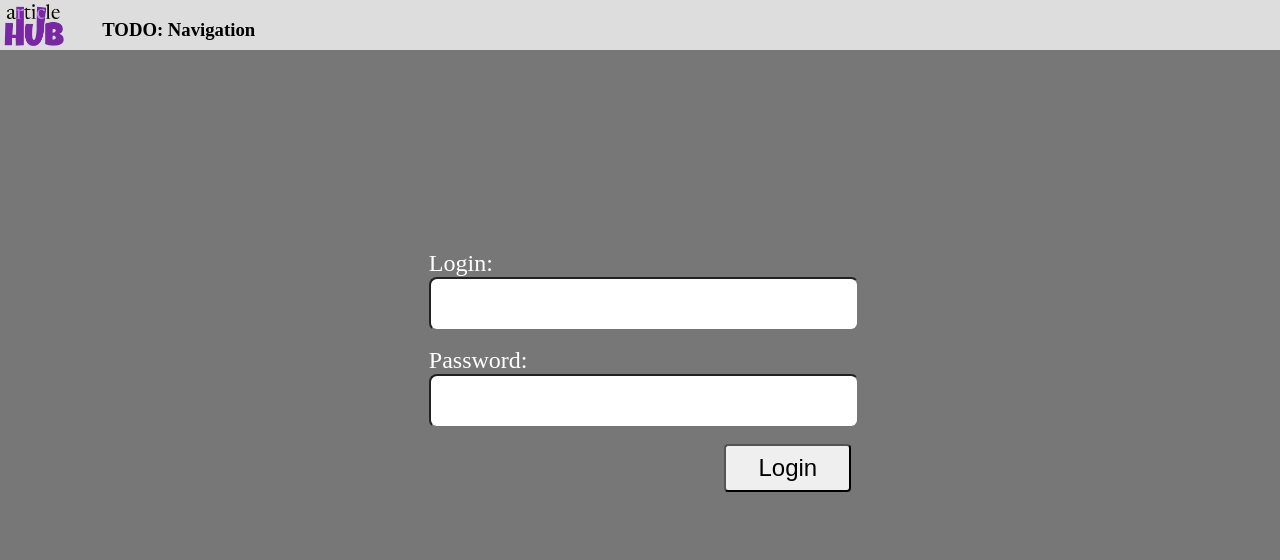
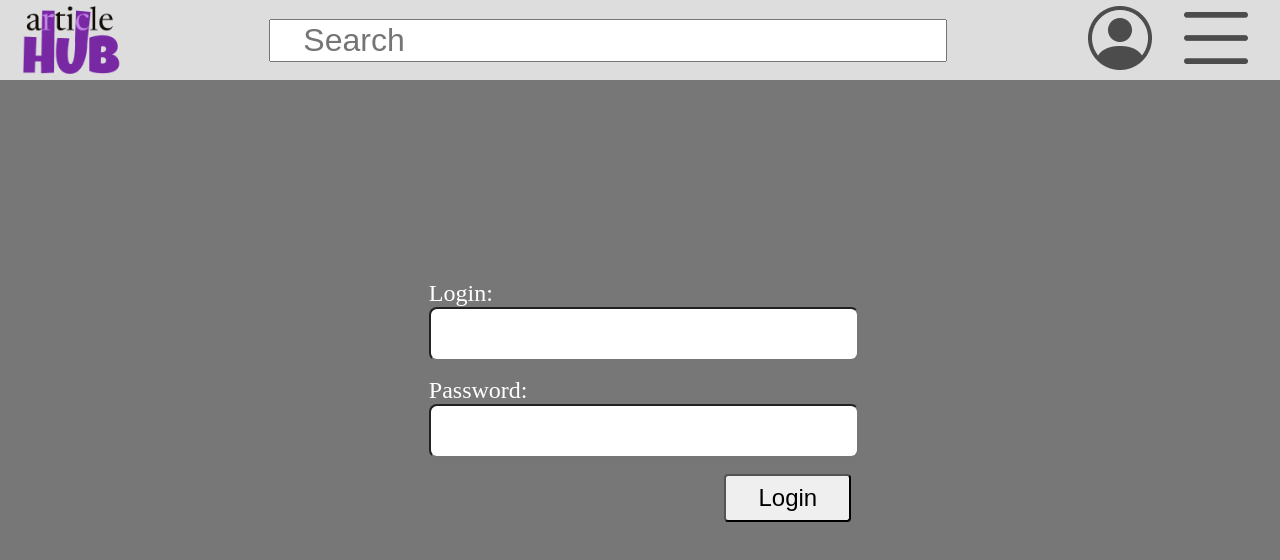
Before and after one commit to IlliaMan/PublishingPlatform, a Svelte app: page / in a window 1280 px wide. Shown: the top 560 px of the page. Built offline with nearby package versions, Linux system fonts and the light colour scheme.

Commit message:
Header initial version finished

```diff
--- a/src/Header.svelte
+++ b/src/Header.svelte
@@ -3,22 +3,44 @@
 </script>
 
 <header>
-<img src="logo.png" alt="logo" />
- <h3>TODO: Navigation</h3>
+<img src="logo.png" alt="logo" class="logo"/>
+ <input type="text" placeholder="Search"/>
+ <button on:click={() => { console.log('clicked'); }}>
+    <img src="ProfileIcon.png" alt="Progile Icon" class="profile"/>
+ </button>
+  <button on:click={() => { console.log('clicked'); }}>
+    <img src="MenuIcon.png" alt="Menu Icon" class="profile"/>
+ </button>
 </header>
 
 <style>
+
+  .logo {
+    padding: 0.375rem;
+    margin-left: 1rem;
+  }
   header {
     display: flex;
     flex-direction: row;
-    gap: 2rem;
     justify-content: flex-start;
     width: 100%;
-    height: 50px;
+    height: 5rem;
     background-color: #ddd;
   }
 
-  img {
-    margin: 4px;
+  input {
+    width: 50%;
+    font-size: 2rem;
+    padding-left: 2rem;
+    align-self: center;
+    margin: auto;
+  }
+
+  button {
+    all: unset;
+    margin-right: 2rem;
+  }
+  .profile {
+    filter: brightness(0.3);
   }
 </style>
```
Also changed, not shown: public/MenuIcon.png (added), public/ProfileIcon.png (added).
